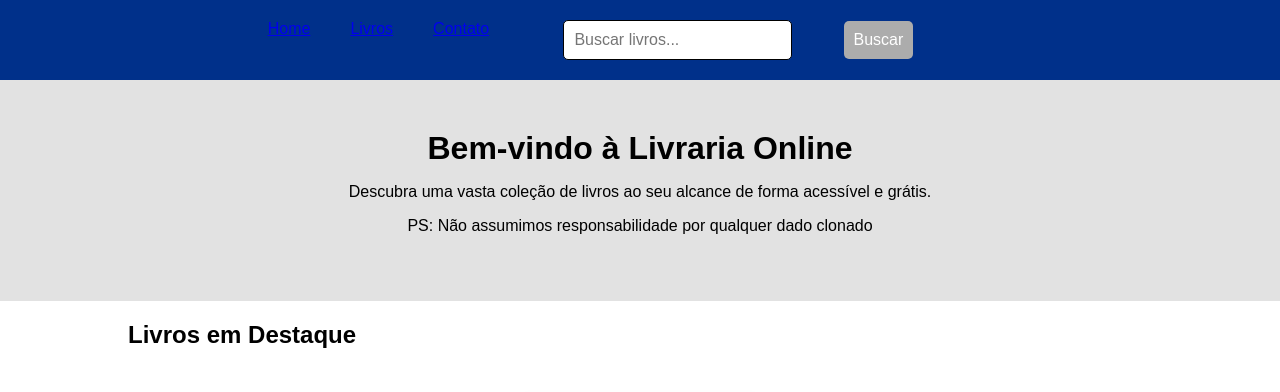
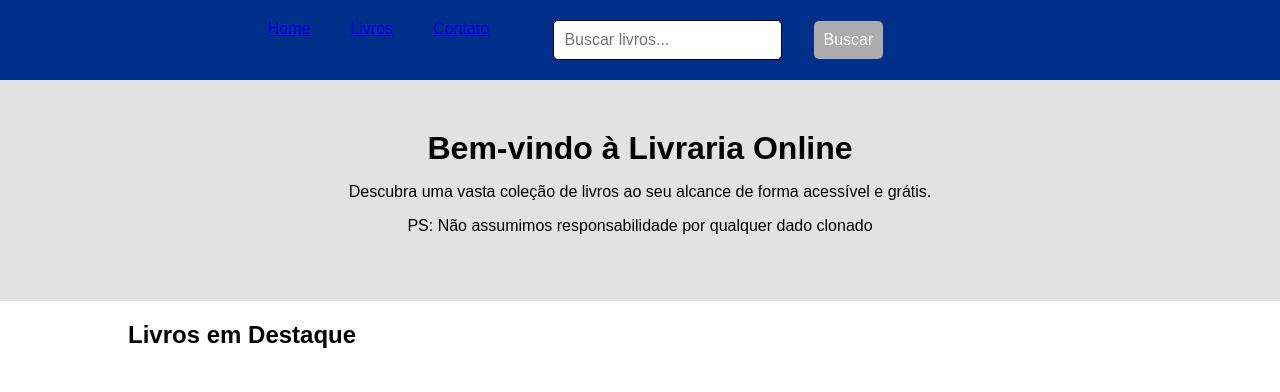
Before and after one commit to luam1/A5, a plain HTML site: page index.html in a window 1280 px wide. Shown: the top 392 px of the page. Drawn offline with Linux system fonts and the light colour scheme.

Commit message:
Atualizar o index.html

```diff
--- a/index.html
+++ b/index.html
@@ -29,7 +29,7 @@
         .search-bar {
             display: flex;
             align-items: center;
-            gap: 10px;
+            gap: -10px;
         }
 
         .search-bar input {
```
